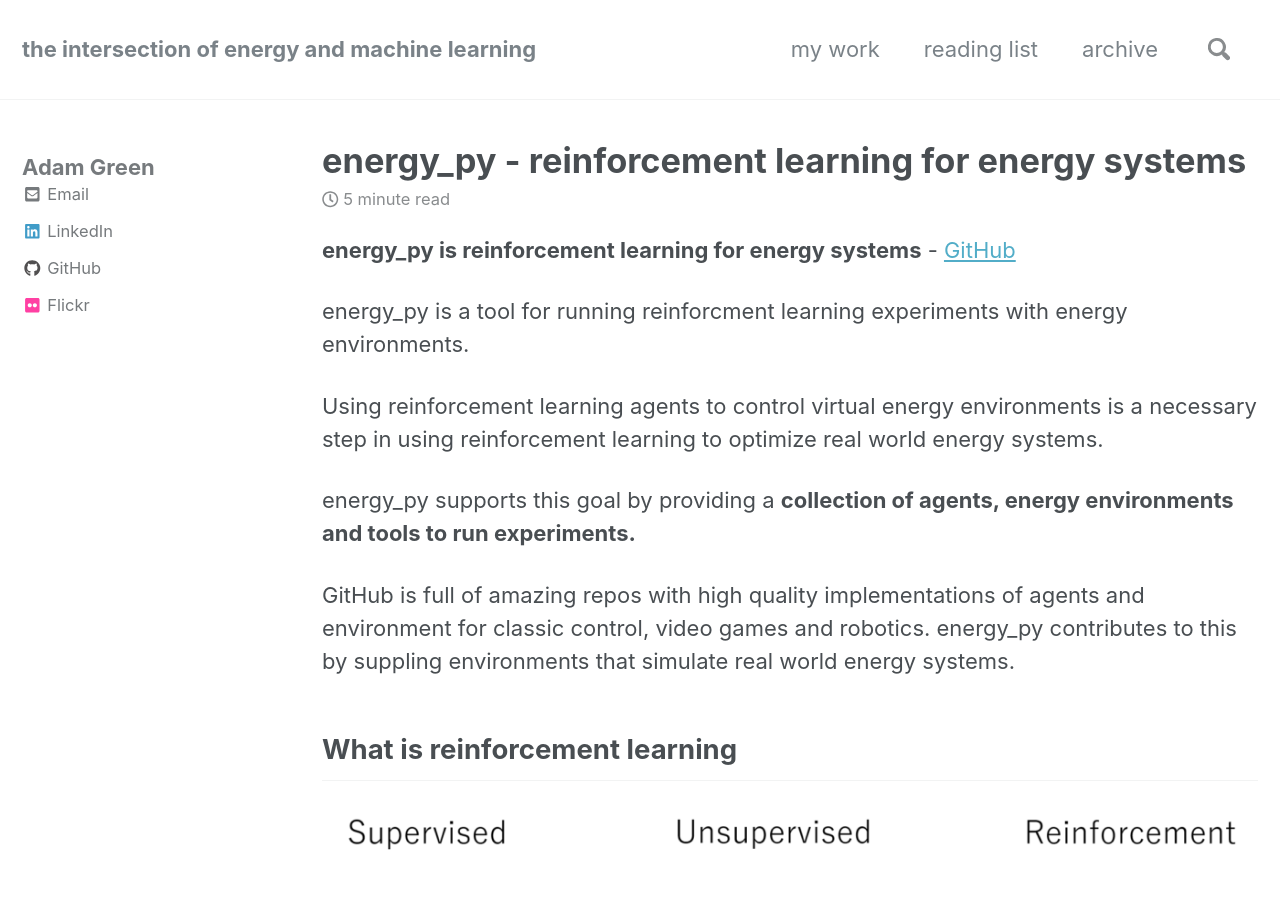
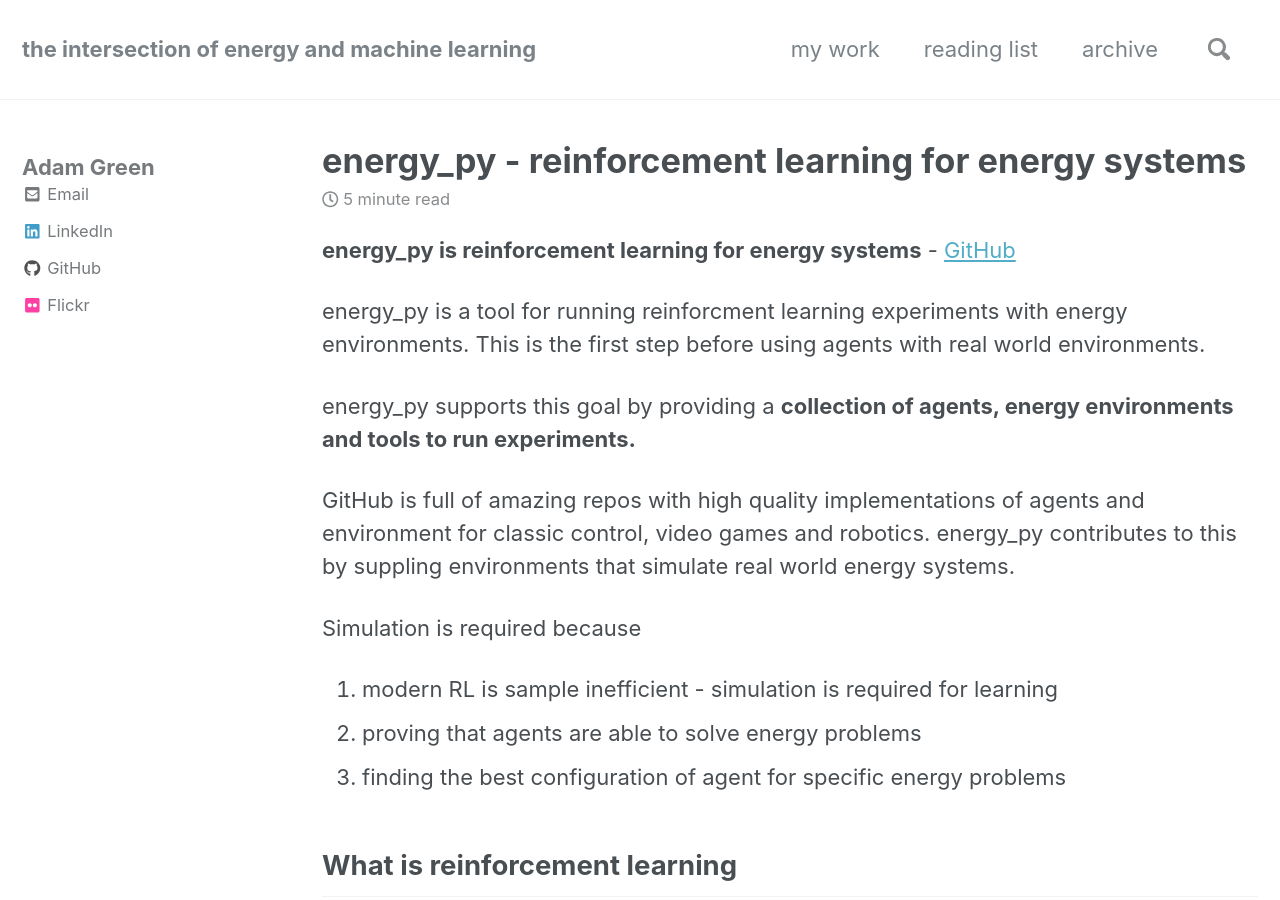
Before and after one commit to ADGEfficiency/adgefficiency.github.io, a Jekyll site: the page built from _posts/2017-04-03-energy_py-reinforcement-learning-for-energy-systems.md, in a window 1280 px wide and 900 px high. Built offline with Jekyll 4.4.1, drawn with Linux system fonts in a browser that asks for light colours; nearby versions of some CDN libraries.

Commit message:
drafting

```diff
--- a/_posts/2017-04-03-energy_py-reinforcement-learning-for-energy-systems.md
+++ b/_posts/2017-04-03-energy_py-reinforcement-learning-for-energy-systems.md
@@ -7,13 +7,17 @@ categories:
 ---
 **energy_py is reinforcement learning for energy systems** - [GitHub](https://github.com/ADGEfficiency/energy_py)
 
-energy_py is a tool for running reinforcment learning experiments with energy environments.
-
-Using reinforcement learning agents to control virtual energy environments is a necessary step in using reinforcement learning to optimize real world energy systems.
+energy_py is a tool for running reinforcment learning experiments with energy environments.  This is the first step before using agents with real world environments.
 
 energy_py supports this goal by providing a **collection of agents, energy environments and tools to run experiments.**
 
 GitHub is full of amazing repos with high quality implementations of agents and environment for classic control, video games and robotics.  energy_py contributes to this by suppling environments that simulate real world energy systems.
+
+Simulation is required because
+
+1. modern RL is sample inefficient - simulation is required for learning
+2. proving that agents are able to solve energy problems
+3. finding the best configuration of agent for specific energy problems
 
 ## What is reinforcement learning
 
```
Also changed, not shown: _pages/year-archive.md (+1 -0 lines).
